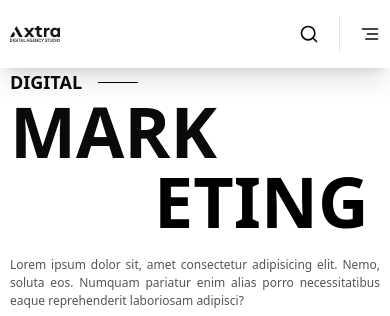
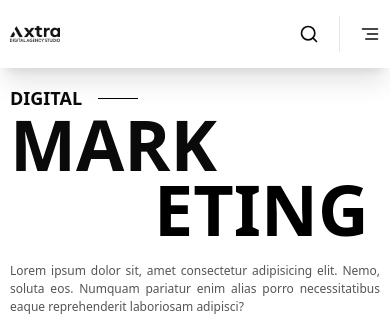
Before and after one commit to Utso-dev/digitalmarketing, a Next.js app: page / in a window 390 px wide. Shown: the top 316 px of the page. Built offline with nearby package versions, Linux system fonts and the light colour scheme.

Commit message:
animation add

```diff
--- a/components/Banner/BannerText.jsx
+++ b/components/Banner/BannerText.jsx
@@ -9,7 +9,7 @@ function BannerText() {
     <div>
       <div>
         <div className="relative">
-          <h4 className="font-bold uppercase text-lg lg:text-2xl dark:text-whiteColor after:absolute after:content-[''] dark:after:bg-whiteColor after:top-1/2 left-10 lg:after:left-28 after:ml-4 after:w-10 lg:after:w-28 after:h-[1px] after:bg-black">
+          <h4 className="font-bold uppercase mt-4  lg:mt-0 text-lg lg:text-2xl dark:text-whiteColor after:absolute after:content-[''] dark:after:bg-whiteColor after:top-1/2 left-10 lg:after:left-28 after:ml-4 after:w-10 lg:after:w-28 after:h-[1px] after:bg-black">
             Digital
           </h4>
         </div>
@@ -19,7 +19,7 @@ function BannerText() {
           whileInView={{ opacity: 1, x: 0 }}
           transition={{ duration: 1.5, ease: "easeOut" }}
           viewport={{ once: true }}
-          className="text-[70px] leading-[70px] dark:text-whiteColor sm:text-[100px] sm:leading-[100px]  uppercasetext-blackColor md:text-[110px] md:leading-[100px] lg:leading-[240px]  lg:text-[260px] font-extrabold lg:font-bold"
+          className="text-[70px] leading-[65px] dark:text-whiteColor sm:text-[100px] sm:leading-[100px]  uppercasetext-blackColor md:text-[110px] md:leading-[100px] lg:leading-[240px]  lg:text-[260px] font-extrabold lg:font-bold"
         >
           {" "}
           {name1.map((w, i) => (
@@ -39,7 +39,7 @@ function BannerText() {
           whileInView={{ opacity: 1, x: 0 }}
           transition={{ duration: 1.5, ease: "easeOut" }}
           viewport={{ once: true }}
-          className=" sm:ml-[15rem] dark:text-whiteColor md:absolute  sm:leading-[100px] z-30  sm:text-[100px] lg:right-0 md:right-10 ml-[9rem] md:text-[110px]  md:leading-[100px] uppercase text-[70px] leading-[70px] text-blackColor lg:leading-[240px] lg:text-[260px] font-extrabold  lg:font-bold"
+          className=" sm:ml-[15rem] dark:text-whiteColor md:absolute  sm:leading-[100px] z-30  sm:text-[100px] lg:right-0 md:right-10 ml-[9rem] md:text-[110px]  md:leading-[100px] uppercase text-[70px] leading-[65px] text-blackColor lg:leading-[240px] lg:text-[260px] font-extrabold  lg:font-bold"
         >
           {name2.map((w, i) => (
             <motion.span
```
